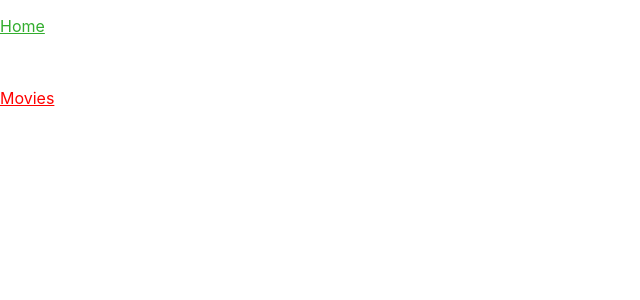
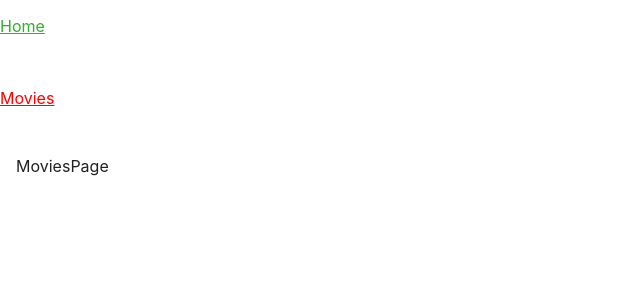
Before and after one commit to Kateryna-Mykhailova/goit-react-hw-05-movies, a React (Create React App) app: page /movies in a window 1280 px wide. Before the commit this address had no page. Shown: the top 300 px of the page, without its empty margins (0-640 px from the left). Built offline with nearby package versions, Linux system fonts and the light colour scheme.

Commit message:
создает компоненты views

```diff
--- a/src/App.js
+++ b/src/App.js
@@ -5,7 +5,13 @@ import AppBar from './components/AppBar/AppBar';
 import { useState, useEffect } from 'react';
 import { ToastContainer } from 'react-toastify';
 import 'react-toastify/dist/ReactToastify.css';
-import HomePage from './components/HomePage/HomePage';
+import HomePage from './views/HomePage/HomePage';
+import Cast from './views/Cast/Cast';
+import MovieDetailsPage from './views/MovieDetailsPage/MovieDetailsPage';
+import MoviesPage from './views/MoviesPage/MoviesPage';
+import NotFoundPage from './views/MovieDetailsPage/MovieDetailsPage';
+import Reviews from './views/Reviews/Reviews';
+
 // import Searchbar from './components/Searchbar/Searchbar';
 // import Loader from 'react-loader-spinner';
 import searchApi from './services/api';
@@ -19,6 +25,8 @@ export default function App() {
       <AppBar />
       <Routes>
         <Route path="/" element={<HomePage />} />
+        <Route path="/movies" element={<MoviesPage />} />
+        <Route path="*" element={<NotFoundPage />} />
       </Routes>
     </>
   );
--- a/src/components/AppBar/AppBar.jsx
+++ b/src/components/AppBar/AppBar.jsx
@@ -3,7 +3,7 @@
 import { useState, useEffect } from 'react';
 import { ToastContainer } from 'react-toastify';
 import 'react-toastify/dist/ReactToastify.css';
-import HomePage from '../HomePage/HomePage';
+
 
 import Navigation from '../Navigation/Navigation';
 
@@ -13,6 +13,5 @@ import Navigation from '../Navigation/Navigation';
 export default function AppBar() {
   return (
     <Navigation />
-    // <HomePage/>
-    )
+  )
 }
--- a/src/components/HomePage/HomePage.jsx
+++ b/src/views/HomePage/HomePage.jsx
@@ -1,7 +1,8 @@
 
 import { useState, useEffect } from 'react';
 import searchApi from '../../services/api'
-import MoviesList from '../MoviesList/MoviesList'
+
+import MoviesList from '../../components/MoviesList/MoviesList';
 export default function HomePage ()  {
 
 
--- /dev/null
+++ b/src/views/MoviesPage/MoviesPage.jsx
@@ -0,0 +1,17 @@
+
+
+import React from 'react';
+
+
+
+const MoviesPage = () => {
+
+    return (
+      <main style={{ padding: "1rem" }}>
+          <p>MoviesPage</p>
+</main>
+
+
+    )
+}
+export default MoviesPage;
```
Also changed, not shown: src/views/NotFoundPage/NotFoundPage.jsx (added, +17 -0 lines), src/views/Cast/Cast.jsx (added), src/views/MovieDetailsPage/MovieDetailsPage.jsx (added), src/views/Reviews/Reviews.jsx (added).
